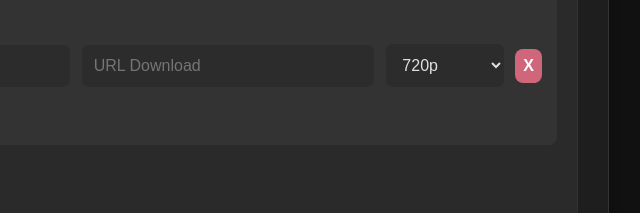
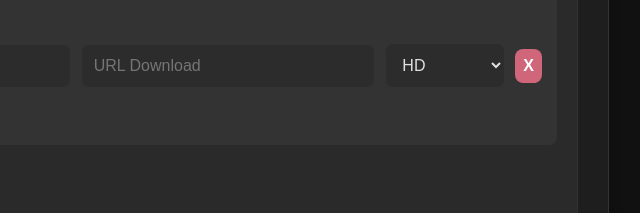
Before and after one commit to Cornelius120/Format-Post-Episode-NineStream, a plain HTML site: page index.html in a window 1280 px wide. Shown: the part 427-640 px from the top of the page, 481-1121 px from the left. Drawn offline with Linux system fonts and the light colour scheme.

Commit message:
Update index.html

```diff
--- a/index.html
+++ b/index.html
@@ -337,9 +337,9 @@
                     <input type="text" class="input download-source" placeholder="Sumber" value="${serverName}">
                     <input type="url" class="input download-url" placeholder="URL Download">
                     <select class="select download-quality">
+                        <option selected>HD</option>
                         <option>1080p</option>
-                        <option>HD</option>
-                        <option selected>720p</option>
+                        <option>720p</option>
                         <option>480p</option>
                         <option>360p</option>
                     </select>
```
